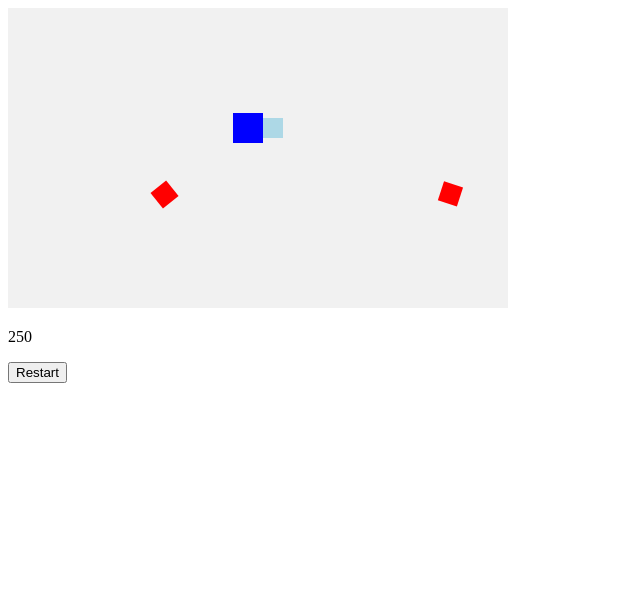
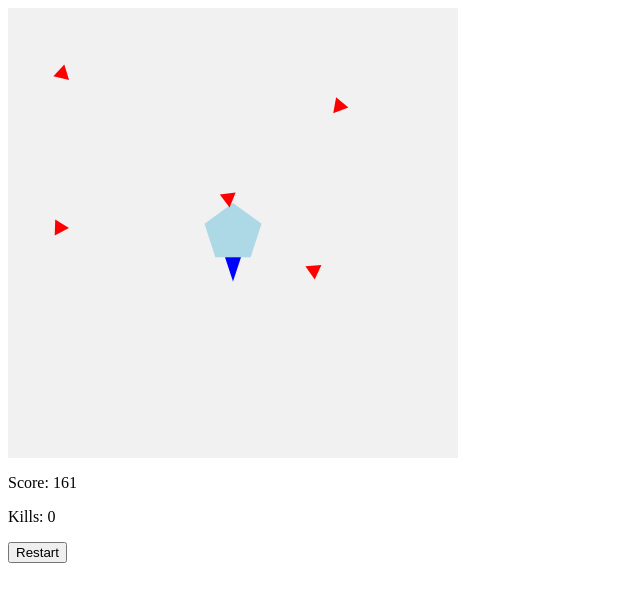
Before and after one commit to genomesh/cubegame, a plain HTML site: page index.html in a window 1280 px wide. Shown: the whole page, without its empty margins (0-640 px from the left). Drawn offline with Linux system fonts and the light colour scheme.

Commit message:
Changed to pentagon game

```diff
--- a/CubeBusters.js
+++ b/CubeBusters.js
@@ -1,276 +1,319 @@
-let myObstacles = [];
-let mouseX = 0;
-let mouseY = 0;
-let frame = 0;
-let xDif = 0;
-let yDif = 0;
-let RandInt = 0;
-let RandInt2 = 0;
-let GameAreaStopped = false;
-
-function startGame () {
-	myGameArea.start();
-    myObstacles = [];
-    mouseX = 0;
-    mouseY = 0;
-    frame = 0;
-    xDif = 0;
-    yDif = 0;
-    RandInt = 0;
-    RandInt2 = 0;
-    Score = 0;
-    GameAreaStopped = false;
-	myBody = new Component(30,30,"blue",240,120,"Body");
-    mySword = new Component(20,20,"lightblue",240,120,"Sword");
-    newObst();
+function Component (x,y,color,type) {
+    this.topCorners = [];
+    this.botCorners = [];
+    this.CheckCorner = function (xDifAtAngle,yDifAtAngle) {
+        this.Cornerx = new Corner(xDifAtAngle, yDifAtAngle,true);
+        this.Cornerx.updateCorner(this.angle);
+    }
+    this.pointInDirection = function (OtherObj) {
+        this.angle = Math.atan2(this.x - OtherObj.x, this.y - OtherObj.y) * -1
+    }
+    this.color = color;
+    this.angle = 0;
+    this.type = type;
+    this.x = x;
+    this.y = y;
+    this.longestLength = 0;
+    this.AddCorner = function (x0Dif,y0Dif,TopOrBot) {
+        if (TopOrBot == "Top") {
+            this.topCorners.push(new Corner(x0Dif,y0Dif))
+        };
+        if (TopOrBot == "Bot") {
+            this.botCorners.push(new Corner(x0Dif,y0Dif))
+        }
+    }
+    this.isTouching = function (OtherObject) {
+        for (let w = 0; w<this.topCorners.length; w++) {
+            CornerInspect = this.topCorners[w];
+            OtherObject.CheckCorner(CornerInspect.x-OtherObject.x,CornerInspect.y-OtherObject.y);
+            if (OtherObject.Cornerx.isInObj(OtherObject)) {
+                return true;
+            }
+        }
+        for (let w = 0; w<this.botCorners.length; w++) {
+            CornerInspect = this.botCorners[w];
+            OtherObject.CheckCorner(CornerInspect.x-OtherObject.x,CornerInspect.y-OtherObject.y);
+            if (OtherObject.Cornerx.isInObj(OtherObject)) {
+                return true;
+            }
+        }
+        return false;
+    }
+    this.updateCorners = function () {
+        for (let x=0; x<this.topCorners.length; x++) {
+            this.topCorners[x].updateCorner(this.angle,this.x,this.y);
+        }
+        for (let i=0; i<this.botCorners.length; i++) {
+            this.botCorners[i].updateCorner(this.angle,this.x,this.y);
+        }
+    }
+    this.updateLongestlength = function () {
+        for (let x=0;x<this.topCorners.length;x++) {
+            if (this.topCorners[x].DistanceFromCentre > this.longestLength) {
+                this.longestLength = this.topCorners[x].DistanceFromCentre;
+            }
+        }
+        for (let x=0;x<this.botCorners.length;x++) {
+            if (this.botCorners[x].DistanceFromCentre > this.longestLength) {
+                this.longestLength = this.botCorners[x].DistanceFromCentre;
+            }
+        }
+    }
+    this.update = function () {
+        const ctx = myCanvas.context;
+        ctx.beginPath();
+        ctx.moveTo(this.topCorners[0].x,this.topCorners[0].y);
+        for (let x=1;x<this.topCorners.length;x++) {
+            ctx.lineTo(this.topCorners[x].x,this.topCorners[x].y);
+        };
+        for (let y=0;y<this.botCorners.length;y++) {
+            ctx.lineTo(this.botCorners[this.botCorners.length-1-y].x,this.botCorners[this.botCorners.length-1-y].y);
+        };
+        ctx.fillStyle = this.color;
+        ctx.fill();
+        ctx.fillStyle = "black";
+        //draw outline
+    };
 }
 
-function newObst () {
-    RandInt = Math.floor(Math.random()*4);
-    RandInt2 = Math.random();
-    switch (RandInt) {
-        case 0:
-            myObstacles.push(new Component(20,20,"red",490,RandInt2*260,"Obst"));
-            break;
-        case 1:
-            myObstacles.push(new Component(20,20,"red",-30,RandInt2*260,"Obst"));
-            break;
-        case 2:
-            myObstacles.push(new Component(20,20,"red",RandInt2*480,-30,"Obst"));
-            break;
-        case 3:
-            myObstacles.push(new Component(20,20,"red",RandInt2*480,280,"Obst"));
-            break;
-    };
-    console.log("Me.")
-};
-
-var myGameArea = {
+var myCanvas = {
 	canvas : document.createElement("canvas"),
 	start : function () {
-		this.canvas.width = 500;
-		this.canvas.height = 300;
+        this.canvas.width = 450;
+		this.canvas.height = 450;
 		this.context = this.canvas.getContext("2d");
 		document.body.insertBefore(this.canvas, document.body.childNodes[0]);
-        this.interval = setInterval(updateGameArea, 20);
+        this.interval = setInterval(ChangeTheAngle, 20);
         window.addEventListener('keydown', function (e) {
-            myGameArea.keys = (myGameArea.keys || []);
-            myGameArea.keys[e.keyCode] = true;
+            myCanvas.keys = (myCanvas.keys || []);
+            myCanvas.keys[e.keyCode] = true;
         })
         window.addEventListener('keyup', function (e) {
-            myGameArea.keys[e.keyCode] = false;
-        })
-        window.addEventListener('mousemove', function (e) {
-            mouseX = e.pageX;
-            mouseY = e.pageY;
+            myCanvas.keys[e.keyCode] = false;
         })
 	},
     clear : function () {
         this.context.clearRect(0,0,this.canvas.width,this.canvas.height);
     },
-    stop : function() {
+    stop : function () {
         clearInterval(this.interval);
         GameAreaStopped = true;
     }
 }
 
-function Component (width,height,color,x,y,type) {
-    this.type = type;
-    this.width = width;
-	this.height = height;
-    this.color = color;
-	this.x = x;
-	this.y = y;
-    this.speed = 0;
-    this.angle = 0;
-    var Lowcorner = 0;
-    this.Highcorner = 0;
-    this.Rightcorner = 0;
-    this.Leftcorner = 0;
-    this.RightcornerName = 0;
-    this.HighcornerName = 0;
-    this.LowcornerName = 0;
-    this.LeftcornerName = 0;
-    this.WithinMaxPoint = false;
-    this.WithinMinPoint = false;
-    if (this.type == "Sword") {
-        this.LengthToTopV = Math.sqrt(35*35 + 100);
-        this.LengthToBotV = Math.sqrt(15*15 + 100);
-        this.TopBonusAngle = Math.atan2(10,35);
-        this.BotBonusAngle = Math.atan2(10,15);
-    }
-    if (this.type == "Obst") { this.speed = 1; xDiff = this.x - myBody.x; yDiff = this.y - myBody.y; this.angle = Math.atan2(xDiff, yDiff) * -1}
-    this.update = function() {
-        ctx = myGameArea.context;
-        ctx.save();
-        ctx.translate(this.x, this.y);
-        ctx.rotate(this.angle);
-        ctx.fillStyle = this.color;
-        if (this.type == "Sword") {
-            ctx.fillRect(this.width*0.75, this.height/-2, this.width, this.height);
-        } else if (this.type == "Body") {
-            ctx.fillRect(this.width/-2, this.width/-2, this.width, this.height);
-        } else {
-            ctx.fillRect(this.width/-2, this.height/-2, this.width, this.height);
-        }
-        ctx.restore();
-        if (this.type == "Sword") {
-            this.TBonusAngle = Math.atan2(10,35);
-            this.LTAngle = mySword.angle - this.TBonusAngle;
-            this.LTX = Math.cos(this.LTAngle) * (this.height+myBody.height/2) + mySword.x;
-            this.LTY = Math.sin(this.LTAngle) * (this.height+myBody.height/2) + mySword.y;
-            this.RTAngle = mySword.angle + this.TBonusAngle;
-            this.RTX = Math.cos(this.RTAngle) * (this.height+myBody.height/2) + mySword.x;
-            this.RTY = Math.sin(this.RTAngle) * (this.height+myBody.height/2) + mySword.y;
-            this.BBonusAngle = Math.atan2(this.width/2,myBody.width/2);
-            this.LBAngle = mySword.angle - this.BBonusAngle;
-            this.LBX = Math.cos(this.LBAngle) * (myBody.height/2) + mySword.x;
-            this.LBY = Math.sin(this.LBAngle) * (myBody.height/2) + mySword.y;
-            this.RBAngle = mySword.angle + this.BBonusAngle;
-            this.RBX = Math.cos(this.RBAngle) * (myBody.height/2) + mySword.x;
-            this.RBY = Math.sin(this.RBAngle) * (myBody.height/2) + mySword.y;
-        } else {
-            this.LengthToV = Math.sqrt(this.height*this.height/2);
-            this.RBAngle = this.angle + Math.PI/4; //done
-            this.RBX = Math.cos(this.RBAngle) * this.LengthToV + this.x;
-            this.RBY = Math.sin(this.RBAngle) * this.LengthToV + this.y;
-            this.RTAngle = this.angle - Math.PI/4; //done
-            this.RTX = Math.cos(this.RTAngle) * this.LengthToV + this.x;
-            this.RTY = Math.sin(this.RTAngle) * this.LengthToV + this.y;
-            this.LTAngle = this.angle + Math.PI/4;
-            this.LTX = (this.x) - Math.cos(this.RBAngle) * this.LengthToV;
-            this.LTY = (this.y) - Math.sin(this.RBAngle) * this.LengthToV;
-            this.LBAngle = this.angle - Math.PI/4; //done
-            this.LBX =(this.x) - Math.cos(this.RTAngle) * this.LengthToV;
-            this.LBY =(this.y) - Math.sin(this.RTAngle) * this.LengthToV;
-        };
-        this.xCorners = [this.RBX, this.LBX, this.RTX, this.LTX];
-        this.yCorners = [this.RBY, this.LBY, this.RTY, this.LTY];
+function createObstacle () {
+    myObstacles[myObstacles.length-1].AddCorner(-8,-6,"Bot");
+    myObstacles[myObstacles.length-1].AddCorner(0,-20,"Bot");
+    myObstacles[myObstacles.length-1].AddCorner(8,-6,"Bot");
+    myObstacles[myObstacles.length-1].AddCorner(-8,-6,"Top");
+    myObstacles[myObstacles.length-1].AddCorner(8,-6,"Top");
+    myObstacles[myObstacles.length-1].updateCorners();
+}
+
+function spawnObstacle () {
+    RandInt = Math.floor(Math.random()*4);
+    RandInt2 = Math.random();
+    switch (RandInt) {
+        case 0:
+            myObstacles.push(new Component(myCanvas.canvas.width - 20,RandInt2*myCanvas.canvas.height,"red","Obst"));
+            break;
+        case 1:
+            myObstacles.push(new Component(+20,RandInt2*myCanvas.canvas.height,"red","Obst"));
+            break;
+        case 2:
+            myObstacles.push(new Component(RandInt2*myCanvas.canvas.width,+20,"red","Obst"));
+            break;
+        case 3:
+            myObstacles.push(new Component(RandInt2*myCanvas.canvas.width,myCanvas.canvas.height-20,"red","Obst"));
+            break;
     };
-    this.newPos = function() {
-        this.x += this.speed * Math.sin(this.angle);
-        this.y -= this.speed * Math.cos(this.angle);
-    };
-    this.isBelowPoints = function (OtherObj, p1, p2, iOro) { // p2 has higher y val
-        if (OtherObj.yCorners[p1] > OtherObj.yCorners[p2]) {return false};
-        if (OtherObj.xCorners[p1] > OtherObj.xCorners[p2]) {
-            this.xDif = OtherObj.xCorners[p1] - OtherObj.xCorners[p2];
-        } else {
-            this.xDif = OtherObj.xCorners[p2] - OtherObj.xCorners[p1];
-        };
-        this.yDif = OtherObj.yCorners[p2] - OtherObj.yCorners[p1];
-        for (let i=0;i<this.xCorners.length;i++) {
-            if (OtherObj.xCorners[p1] > OtherObj.xCorners[p2]) {
-                this.BodyXDif = OtherObj.xCorners[p1] - this.xCorners[i];
-            } else {
-                this.BodyXDif = this.xCorners[i] - OtherObj.xCorners[p1];
-            };
-            this.XPercent = this.BodyXDif / this.xDif;
-            this.MinY = OtherObj.yCorners[p1] + this.yDif * this.XPercent;
-            if (iOro != undefined) {
-                if (this.yCorners[i] < this.MinY) {
-                    return true;
-                }
-            }
-            if (iOro == undefined) {
-                if (this.yCorners[i] > this.MinY) {
-                    return true;
-                };
-            }
-        };
-        if (iOro != undefined) {
-            return false;
-        };
-        return false;
-    };
-    this.getCorners = function () {
-        this.Lowcorner = this.yCorners[0];
-        this.Highcorner = 0;
-        this.Rightcorner = 0;
-        this.Leftcorner = this.xCorners[0];
-        this.LowcornerName = 0;
-        this.RightcornerName = 0;
-        this.HighcornerName = 0;
-        this.LeftcornerName = 0;
-        for (let i=0;i<this.xCorners.length;i++) {
-            if (this.yCorners[i] < this.Lowcorner) {
-                this.Lowcorner = this.yCorners[i];
-                this.LowcornerName = i;
-            } if (this.yCorners[i] > this.Highcorner) {
-                this.Highcorner = this.yCorners[i];
-                this.HighcornerName = i;
-            } if (this.xCorners[i] < this.Leftcorner) {
-                this.Leftcorner = this.xCorners[i];
-                this.LeftcornerName = i;
-            } if (this.xCorners[i] > this.Rightcorner) {
-                this.Rightcorner = this.xCorners[i];
-                this.RightcornerName = i;
-            };
-        };
-    };
-    this.isTouching = function(perpetrator) {
-        perpetrator.getCorners();
-        if (perpetrator.RightcornerName == perpetrator.LowcornerName || perpetrator.RightcornerName == perpetrator.HighcornerName || perpetrator.LeftcornerName == perpetrator.HighcornerName || perpetrator.LeftcornerName == perpetrator.LowcornerName) {
-            for (let z=0;z<this.xCorners.length;z++) {
-                if (perpetrator.xCorners[perpetrator.LeftcornerName] < this.xCorners[z] && this.xCorners[z] < perpetrator.xCorners[perpetrator.RightcornerName] &&
-                    perpetrator.yCorners[perpetrator.LowcornerName] < this.yCorners[z] && this.yCorners[z] < perpetrator.yCorners[perpetrator.HighcornerName]) {
-                    return true;
-                }
-            }
-            return false;
-        }
-        if (this.isBelowPoints(perpetrator, perpetrator.LeftcornerName, perpetrator.HighcornerName,"Oro") == false) {
-            return false;
-        } if (this.isBelowPoints(perpetrator, perpetrator.LowcornerName, perpetrator.RightcornerName) == false) {
-            return false;
-        } if (this.isBelowPoints(perpetrator, perpetrator.RightcornerName, perpetrator.HighcornerName,"Oro") == false) {
-            return false;
-        } if (this.isBelowPoints(perpetrator, perpetrator.LowcornerName, perpetrator.LeftcornerName) == false) {
-            return false;
-        }
-        return true;
-    }
+    myObstacles[myObstacles.length-1].pointInDirection(myBody);
+    createObstacle();
 };
 
-function updateGameArea() {
-    frame += 1;
-    if (myGameArea.keys && myGameArea.keys[37]) {
-        myBody.angle -= Math.PI / 90;
-        mySword.angle -= Math.PI / 90;
-    }; if (myGameArea.keys && myGameArea.keys[39]) {
-        myBody.angle += Math.PI / 90;
-        mySword.angle += Math.PI / 90;
-    };
-    myGameArea.clear();
-    myBody.newPos();
-    myBody.update();
-    mySword.newPos();
-    mySword.update();
-    for (let i=0;i<myObstacles.length;i++) {
-        myObstacles[i].newPos();
-        myObstacles[i].update();
-    };
-    for (pff=0; pff<myObstacles.length;pff++) {
-        if (mySword.isTouching(myObstacles[pff])) {
-            myObstacles.splice(pff,1);
-        }
-        if (myBody.isTouching(myObstacles[pff])) {
-            myGameArea.stop();
-            document.getElementById("RIP").innerHTML = "You Lose";
+function Corner (xDifAt0,yDifAt0,AngleIfCheck) {
+    this.DistanceFromCentre = Math.sqrt(xDifAt0 * xDifAt0 + yDifAt0 * yDifAt0);
+    this.angleFromCentre = Math.atan2(yDifAt0,xDifAt0);
+    this.xDifAt0 = xDifAt0;
+    this.yDifAt0 = yDifAt0;
+    this.xFromCentre = 0;
+    this.yFromCentre = 0;
+    this.x = 0;
+    this.y = 0;
+    if (AngleIfCheck) {this.TempPoint = true;}
+    this.updateCorner = function (angle,ObjX,ObjY) {
+        if (this.TempPoint) {
+            this.xDifAt0 = Math.cos(this.angleFromCentre-angle) * this.DistanceFromCentre;
+            this.yDifAt0 = Math.sin(this.angleFromCentre-angle) * this.DistanceFromCentre;
+        } else {
+            this.xFromCentre = Math.cos(angle+this.angleFromCentre) * this.DistanceFromCentre;
+            this.yFromCentre = Math.sin(angle+this.angleFromCentre) * this.DistanceFromCentre;
+            this.x = ObjX + this.xFromCentre;
+            this.y = ObjY + this.yFromCentre;
         }
 
     };
-    console.log(frame);
-    if (frame % 100 == 0) {
-        newObst();
-        console.log("Spawns:")
+    this.isBelowPoints = function (OtherObj, p1, p2) { // p2 has higher x val
+        this.xDif = OtherObj.topCorners[p2].xDifAt0 - OtherObj.topCorners[p1].xDifAt0;
+        if (OtherObj.topCorners[p2].yDifAt0 > OtherObj.topCorners[p1].yDifAt0) {
+            this.yDif = OtherObj.topCorners[p2].yDifAt0 - OtherObj.topCorners[p1].yDifAt0;
+            this.BodyXDif = this.xDifAt0 - OtherObj.topCorners[p1].xDifAt0;
+            this.XPercent = this.BodyXDif / this.xDif;
+            this.MaxY = OtherObj.topCorners[p1].yDifAt0 + this.yDif * this.XPercent;
+        } else {
+            this.yDif = OtherObj.topCorners[p1].yDifAt0 - OtherObj.topCorners[p2].yDifAt0;
+            this.BodyXDif = this.xDifAt0 - OtherObj.topCorners[p1].xDifAt0;
+            this.XPercent = this.BodyXDif / this.xDif;
+            this.MaxY = OtherObj.topCorners[p1].yDifAt0 - this.yDif * this.XPercent;
+        };
+        if (this.yDifAt0 < this.MaxY) {
+            return true;
+        } else {
+            return false;
+        }
     };
-    document.getElementById("Score").innerHTML = frame;
+    this.isAbovePoints = function (OtherObj, p1, p2) { // p2 has higher x val
+        this.xDif = OtherObj.botCorners[p2].xDifAt0 - OtherObj.botCorners[p1].xDifAt0;
+        if (OtherObj.botCorners[p2].yDifAt0 > OtherObj.botCorners[p1].yDifAt0) {
+            this.yDif = OtherObj.botCorners[p2].yDifAt0 - OtherObj.botCorners[p1].yDifAt0;
+            this.BodyXDif = this.xDifAt0 - OtherObj.botCorners[p1].xDifAt0;
+            this.XPercent = this.BodyXDif / this.xDif;
+            this.MinY = OtherObj.botCorners[p1].yDifAt0 + this.yDif * this.XPercent;
+        } else {
+            this.yDif = OtherObj.botCorners[p1].yDifAt0 - OtherObj.botCorners[p2].yDifAt0;
+            this.BodyXDif = this.xDifAt0 - OtherObj.botCorners[p1].xDifAt0;
+            this.XPercent = this.BodyXDif / this.xDif;
+            this.MinY = OtherObj.botCorners[p1].yDifAt0 - this.yDif * this.XPercent;
+        };
+        if (this.yDifAt0 > this.MinY) {
+            return true;
+        } else {
+            return false;
+        }
+    };
+    this.isInObj = function (OtherObj) {
+        for (let i=0;i<OtherObj.topCorners.length-1;i++) {
+            if (this.xDifAt0 < OtherObj.topCorners[i+1].xDifAt0 && this.xDifAt0 >= OtherObj.topCorners[i].xDifAt0) {
+                if (this.isBelowPoints(OtherObj,i,i+1)) {
+                    this.belowTop = true;
+                }
+            }
+        };
+        for (let i=0;i<OtherObj.botCorners.length-1;i++) {
+            if (this.xDifAt0 < OtherObj.botCorners[i+1].xDifAt0 && this.xDifAt0 >= OtherObj.botCorners[i].xDifAt0) {
+                if (this.isAbovePoints(OtherObj,i,i+1)) {
+                    this.aboveBot = true;
+                }
+            }
+        }
+        if (this.aboveBot && this.belowTop) {
+            return true;
+        } else {
+            return false;
+        }
+    }
+}
+
+myBody = new Component(225,225,"lightblue");
+mySword = new Component(225,225,"blue");
+let myObstacles = [];
+
+GameAreaStopped = false;
+
+myBody.LengthFromCentre = 30;
+
+myBody.angle = 0;
+mySword.angle = 0;
+
+Obj1 = new Component(50,50,"red");
+Obj2 = new Component(100,50,"red");
+Obj3 = new Component(50,100,"red");
+Obj4 = new Component(100,100,"red");
+
+myBody.AddCorner(Math.cos(Math.PI/10)*-myBody.LengthFromCentre,Math.sin(Math.PI/10)*-myBody.LengthFromCentre,"Bot");
+myBody.AddCorner(0,-myBody.LengthFromCentre,"Bot");
+myBody.AddCorner(Math.cos(Math.PI/10)*myBody.LengthFromCentre,Math.sin(Math.PI/10)*-myBody.LengthFromCentre,"Bot");
+
+myBody.AddCorner(Math.cos(Math.PI/10)*-myBody.LengthFromCentre,Math.sin(Math.PI/10)*-myBody.LengthFromCentre,"Top");
+myBody.AddCorner(Math.cos(Math.PI*3/10)*-myBody.LengthFromCentre,Math.sin(Math.PI*3/10)*myBody.LengthFromCentre,"Top");
+myBody.AddCorner(Math.cos(Math.PI*3/10)*myBody.LengthFromCentre,Math.sin(Math.PI*3/10)*myBody.LengthFromCentre,"Top");
+myBody.AddCorner(Math.cos(Math.PI/10)*myBody.LengthFromCentre,Math.sin(Math.PI/10)*-myBody.LengthFromCentre,"Top");
+
+mySword.AddCorner(-8,Math.sin(Math.PI*3/10)*myBody.LengthFromCentre,"Bot");
+mySword.AddCorner(8,Math.sin(Math.PI*3/10)*myBody.LengthFromCentre,"Bot");
+
+mySword.AddCorner(-8,Math.sin(Math.PI*3/10)*myBody.LengthFromCentre,"Top");
+mySword.AddCorner(0,Math.sin(Math.PI*3/10)*myBody.LengthFromCentre*2,"Top");
+mySword.AddCorner(8,Math.sin(Math.PI*3/10)*myBody.LengthFromCentre,"Top");
+
+let spawnObstacleCounter = 0;
+let kills = 0;
+
+myBody.updateCorners();
+mySword.updateCorners();
+
+myCanvas.start();
+
+myBody.update();
+mySword.update();
+
+function restart() {
+    myCanvas.clear();
+    if (GameAreaStopped == false) {myGameArea.stop()};
+    myBody.x = 225;
+    myBody.y = 225;
+    mySword.y = 225;
+    mySword.x = 225;
+    myBody.angle = 0;
+    mySword.angle = 0;
+    myCanvas.start();
+    myObstacles = [];
+    spawnObstacleCounter = 0;
+    kills = 0;
+    GameAreaStopped = false;
 };
 
-function restart() {
-    myGameArea.clear();
-    if (GameAreaStopped == false) {myGameArea.stop()};
-    startGame();
-    document.getElementById("RIP").innerHTML = "";
-};
+function ChangeTheAngle () {
+    if (spawnObstacleCounter % 35 == 0) { spawnObstacle(); console.log(spawnObstacleCounter); }
+    spawnObstacleCounter += 1;
+    document.getElementById("Score").innerHTML = "Score: " + spawnObstacleCounter;
+    document.getElementById("Kills").innerHTML = "Kills: " + kills;
+    if (myCanvas.keys && myCanvas.keys[65]) {
+        myBody.x -= 2;
+        mySword.x -= 2;
+    }; if (myCanvas.keys && myCanvas.keys[68]) {
+        myBody.x += 2;
+        mySword.x += 2;
+    }; if (myCanvas.keys && myCanvas.keys[87]) {
+        myBody.y -= 2;
+        mySword.y -= 2;
+    }; if (myCanvas.keys && myCanvas.keys[83]) {
+        myBody.y += 2;
+        mySword.y += 2;
+    }; if (myCanvas.keys && myCanvas.keys[37]) {
+        myBody.angle -= Math.PI/60;
+        mySword.angle -= Math.PI/60;
+    }; if (myCanvas.keys && myCanvas.keys[39]) {
+        myBody.angle += Math.PI/60;
+        mySword.angle += Math.PI/60;
+    };
+    myCanvas.clear();
+    myBody.updateCorners();
+    mySword.updateCorners();
+    myBody.update();
+    mySword.update();
+    for (let o = 0; 0 < myObstacles.length; o++) {
+        if (myObstacles[o].isTouching(myBody)) {
+            myCanvas.stop();
+        }
+        if (myObstacles[o].isTouching(mySword)) {
+            myObstacles.splice(o,1);
+            kills += 1;
+        }
+        myObstacles[o].pointInDirection(myBody);
+        myObstacles[o].x += Math.sin(myObstacles[o].angle);
+        myObstacles[o].y -= Math.cos(myObstacles[o].angle);
+        myObstacles[o].updateCorners();
+        myObstacles[o].update();
+    }
+}
--- a/index.html
+++ b/index.html
@@ -1,14 +1,11 @@
-<!DOCTYPE html>
 <html>
-<head>
-	<meta name = "viewport" content = "width=decive-width, initial-scale=1.0">
-	<link type="text/css" rel="stylesheet" href="CubeBusters.css"/>
-    <title>Cube Busters</title>
-</head>
-<body onload="startGame()">
-	<script src = "CubeBusters.js"></script>
-    <p id = "Score">0</p>
-    <p id = "RIP"> </p>
-    <button onclick="restart()">Restart</button>
-</body>
+    <head>
+        <link type="text/css" rel="stylesheet" href="CubeBusters.css"/>
+    </head>
+    <body>
+        <p id = "Score">Score: 0</p>
+        <p id = "Kills">Kills: 0</p>
+        <button onclick="restart()">Restart</button>
+        <script src="CubeBusters.js"></script>
+    </body>
 </html>
```
Also changed, not shown: README.md.
